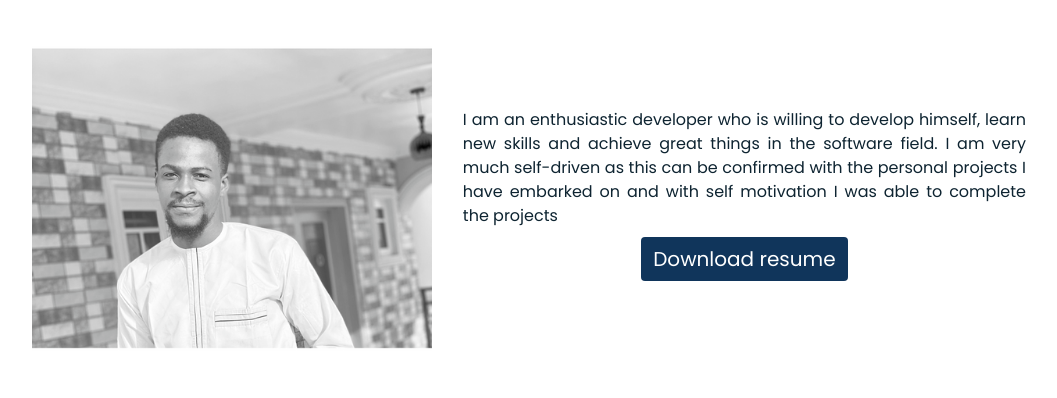
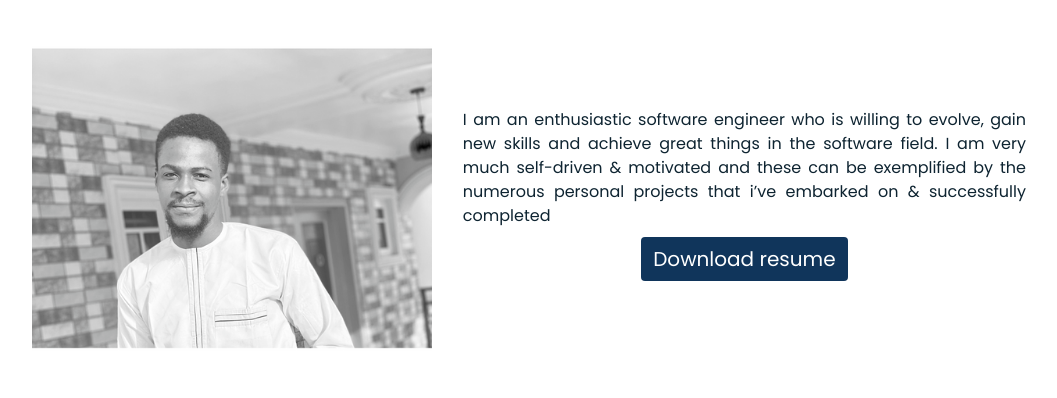
Before and after one commit to Faruqt/Hng-stage2-Resume-page, a Django app: page / in a window 1280 px wide. Shown: the part 718-1116 px from the top of the page, without its empty margins (126-1183 px from the left). Run offline with Django 3.2, Linux system fonts and the light colour scheme; some libraries are stand-ins or nearby versions.

Commit message:
Update About me section

```diff
--- a/templates/resume.html
+++ b/templates/resume.html
@@ -84,8 +84,8 @@
             <img src="{% static 'img/Faruq1.png' %}" alt="">
           </div>
           <div class="right">
-            <p>I am an enthusiastic developer who is willing to develop himself, learn new skills and achieve great things in the software field. I am very much self-driven as this can be confirmed with the personal projects I have embarked on and with self motivation I was able to complete the projects</p>
-            <div class="button">
+            <p>I am an enthusiastic software engineer who is willing to evolve, gain new skills and achieve great things in the software field. I am very much self-driven & motivated and these can be exemplified by the numerous personal projects that i’ve embarked on & successfully completed</p>
+          <div class="button">
               <!-- <button>Download CV</button> -->
               <a class="cv-button" href="https://resume.io/r/Gdddi1EzB"> Download resume </a>
             </div>
```
